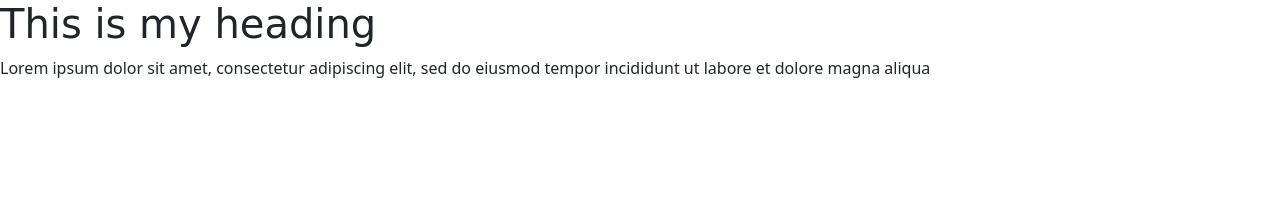
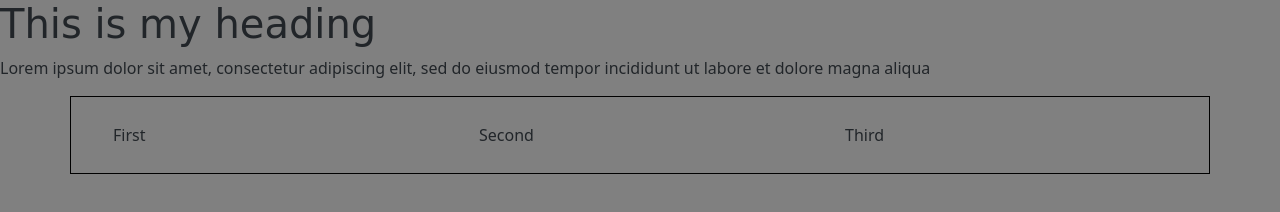
Before and after one commit to webbuildershopiana/ajio23090802, a plain HTML site: page index.html in a window 1280 px wide. Drawn offline with nearby package versions, Linux system fonts and the light colour scheme.

Commit message:
8ac8a97e-6dc3-4d83-b11b-b0558e253d41

```diff
--- a/index.html
+++ b/index.html
@@ -66,7 +66,7 @@
 
 <style type="text/css">
 
-* { box-sizing: border-box; } body {margin: 0;}#ih0e{font-family:Dancing Script, cursive;}
+* { box-sizing: border-box; } body {margin: 0;}#ih0e{font-family:Dancing Script, cursive;}#iano{background-color:grey;}#i38n{border:1px solid black;}#icem8{padding:10px;}#i3k8q{padding:10px;}#i4oih{padding:10px;}
 
 </style>
 
@@ -78,6 +78,25 @@
    <h1 id="ih0e" class="heading">This is my heading</h1>
    <p class="paragraph">Lorem ipsum dolor sit amet, consectetur adipiscing elit, sed do eiusmod tempor incididunt ut labore et dolore magna aliqua</p>
   </section>
+  <div class="container px-4 py-2" id="i38n">
+   <div class="row p-2 row-cols-1 row-cols-sm-2 row-cols-md-3">
+    <div class="col" id="i3yg">
+     <div id="icem8">
+      First
+     </div>
+    </div>
+    <div class="col" id="iq3kl">
+     <div id="i4oih">
+      Second
+     </div>
+    </div>
+    <div class="col" id="iw9ml">
+     <div id="i3k8q">
+      Third
+     </div>
+    </div>
+   </div>
+  </div>
  </body>
 </html>
 </html>
```
